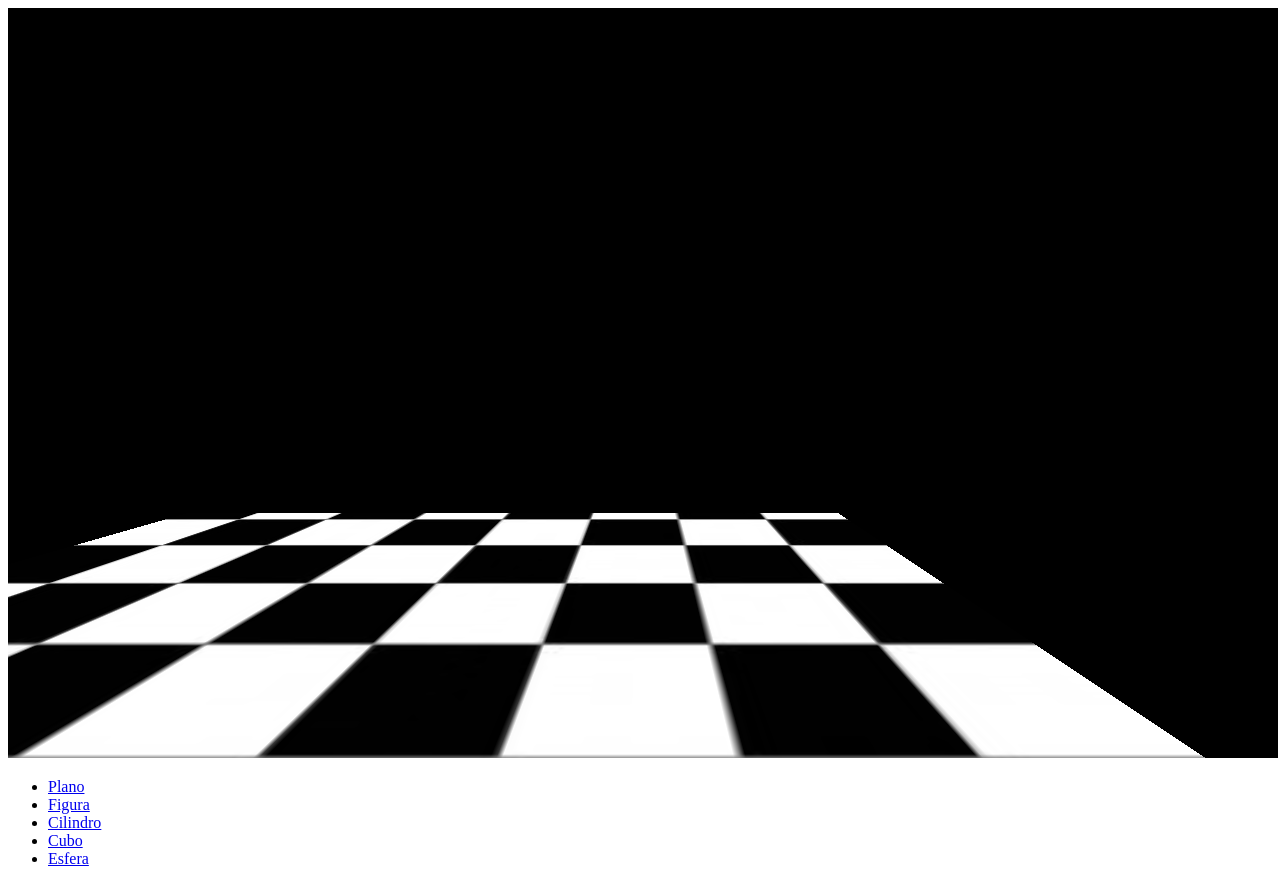
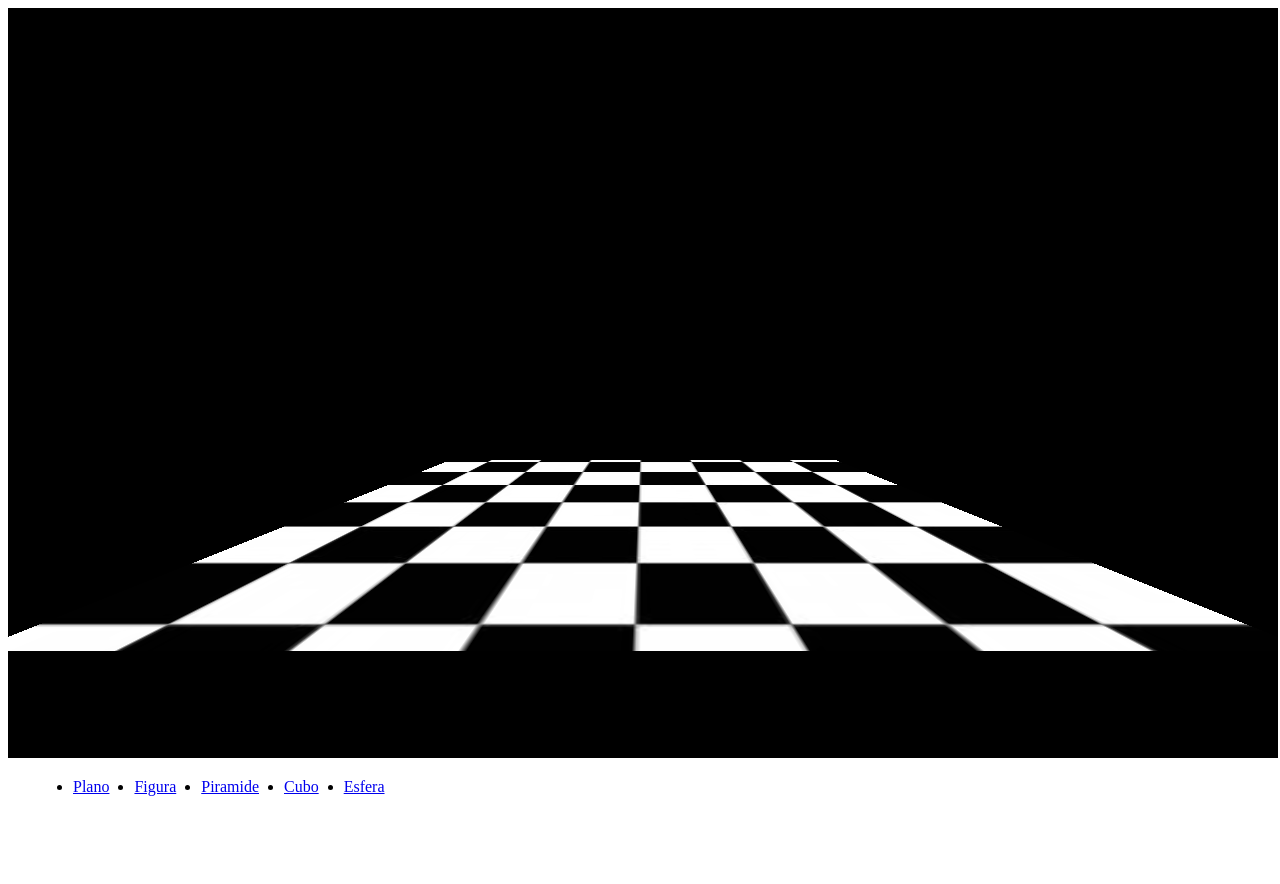
Before and after one commit to AngelGuale/ProyectoGraficosPP, a plain HTML site: page index.html in a window 1280 px wide. After the commit the page ends 800 px from the top, so only its background shows below. Drawn offline with Linux system fonts and the light colour scheme.

Commit message:
Piramide Incluida
Piramide reemplazada por cilindro.
Menu Horizontal
Camara estática.

```diff
--- a/css/style.css
+++ b/css/style.css
@@ -8,3 +8,8 @@ menu{
 bottom: 0;
 	right: 0;
 }
+
+li {
+	float: left;
+	margin-left: 25px;
+}
--- a/index.html
+++ b/index.html
@@ -18,7 +18,7 @@
 		<ul>
 			<li ><a href="#" id="plano" >Plano</a></li>
 			<li ><a id='figura' href="#">Figura</a></li>
-			<li ><a href="#" id='cilindro'>Cilindro</a></li>
+			<li ><a href="#" id='piramide'>Piramide</a></li>
 			<li ><a  id='cubo' href="#">Cubo</a></li>
 			<li ><a id='esfera' href="#">Esfera</a></li>
 		</ul>
--- a/js/main.js
+++ b/js/main.js
@@ -1,7 +1,7 @@
 var render, camara, escenario, figura, controls;
 var ancho=window.innerWidth-10;
 var alto=window.innerHeight-50;
-var angulo=60;
+var angulo=70;
 var aspecto=ancho/alto;
 var cerca=0.1;
 var lejos=10000;
@@ -26,16 +26,16 @@ var mallaCubo;
 
 
         camara=new THREE.PerspectiveCamera(angulo, aspecto, cerca, lejos);
-        camara.position.z=50;
+        camara.position.z=90;
         camara.position.y=20;
-				camara.position.x=20;
+				camara.position.x=0;
         escenario.add(camara);
 
         render.render(escenario,camara);
         //crear_cubo();
         crear_plano();
         //cargarMario1();
-				controls=new THREE.OrbitControls(camara, render.domElement);
+				//controls=new THREE.OrbitControls(camara, render.domElement);
 
     }
 function crear_plano(){
@@ -134,9 +134,9 @@ function crear_cubo(){
 
  $('#cubo').click(function(){crear_cubo();});
 
-function crear_cilindro(){
-    var radio = 10, height = 20, segments = 50;
-    geometria_cy=new THREE.CylinderGeometry(radio, radio , height, segments, segments,false);
+function crear_piramide(){
+    var height = 20;
+    geometria_cy=new THREE.CylinderGeometry(0.01, height	, height, 4);
     material_cy=new THREE.MeshBasicMaterial({map:textura_all, side:THREE.DoubleSide, wireframe:false});
 
     mallaCy=new THREE.Mesh(geometria_cy, material_cy);
@@ -145,7 +145,7 @@ function crear_cilindro(){
 
 }
 
- $('#cilindro').click(function(){crear_cilindro();});
+ $('#piramide').click(function(){crear_piramide();});
 
 
 function crear_esfera(){
```
